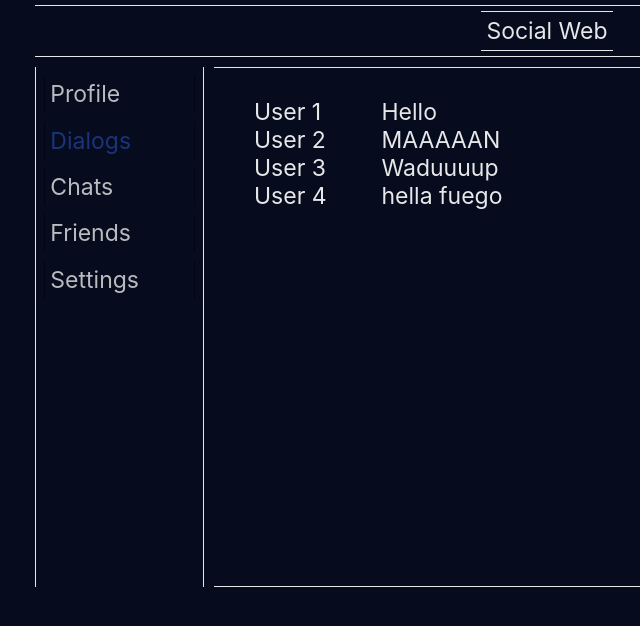
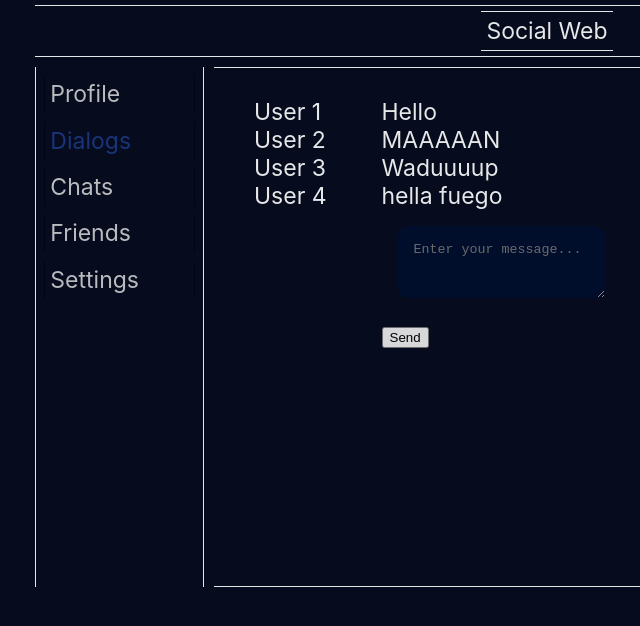
Before and after one commit to vladislavzasyadko/react-course-social-network, a React (Create React App) app: page /dialogs in a window 1280 px wide. Shown: the top 626 px of the page, without its empty margins (93-733 px from the left). Built offline with nearby package versions, Linux system fonts and the light colour scheme.

Commit message:
send message functionality added

```diff
--- a/src/App.js
+++ b/src/App.js
@@ -23,7 +23,8 @@ const App = (props) => {
                     />
                     <Route render={() =>
                         <Dialogs
-                            dialogsData={props.appState.dialogsData} />}
+                            dialogsData={props.appState.dialogsData}
+                            dispatch={props.dispatch} />}
                         path='/dialogs'
                     />
                 </div>
--- a/src/components/Dialogs/Dialogs.jsx
+++ b/src/components/Dialogs/Dialogs.jsx
@@ -2,26 +2,26 @@ import React from "react";
 import DialogItem from './DialogItem/DialogItem'
 import dmodule from './Dialogs.module.css';
 import Message from "./Message/Message";
+import { updateNewMessageBodyCreator, sendMessageCreator } from "../../redux/state";
 
 
 const Dialogs = (props) => {
-  // let dialogsData = [
-  //   { id: 1, name: 'User 1', },
-  //   { id: 2, name: 'User 2', },
-  //   { id: 3, name: 'User 3', },
-  // ]
-
-  // let messagesData = [
-  //   { id: 1, message: 'Hello', },
-  //   { id: 2, message: 'MAAAAAN', },
-  //   { id: 3, message: 'Waduuuup', },
-  // ]
-
   let dialogsElements = props.dialogsData.dialogs
     .map(dialog => <DialogItem name={dialog.name} id={dialog.id} />)
 
   let messageElements = props.dialogsData.messages
     .map(message => <Message message={message.message} />)
+
+  let newMessageBody = props.dialogsData.newMessageBody;
+
+  let onSendMessageClick = () => {
+    props.dispatch(sendMessageCreator());
+  }
+
+  let onNewMessageChange = (event) => {
+    let messageBody = event.target.value;
+    props.dispatch(updateNewMessageBodyCreator(messageBody));
+  }
 
   return (
     <div className={dmodule.dialogs}>
@@ -30,7 +30,16 @@ const Dialogs = (props) => {
       </div>
 
       <div className={dmodule.messagesItems}>
-        {messageElements}
+        <div>{messageElements}</div>
+        <div>
+          <textarea
+            value={newMessageBody}
+            onChange={onNewMessageChange}
+            className={dmodule.input_text}
+            placeholder='Enter your message...'>
+          </textarea>
+        </div>
+        <div><button onClick={onSendMessageClick}>Send</button></div>
       </div>
     </div>
   );
--- a/src/components/Dialogs/Dialogs.module.css
+++ b/src/components/Dialogs/Dialogs.module.css
@@ -23,3 +23,14 @@
 .messagesItems .message {
 
 }
+
+.input_text {
+    color: #76dfff;
+    background-color: #000f2e;
+    border-radius: 10px;
+    min-width: 50px;
+    min-height: 40px;
+    border: none;
+    padding: 1pc;
+    margin: 1rem;
+}
--- a/src/components/Profile/MyPosts/MyPosts.jsx
+++ b/src/components/Profile/MyPosts/MyPosts.jsx
@@ -1,7 +1,7 @@
 import React from "react";
 import mpmodule from './MyPosts.module.css';
 import Post from "./Post/Post";
-import { addPostActionCreator, updateNewPostText } from "../../../redux/state";
+import { addPostActionCreator, updateNewPostTextActionCreator } from "../../../redux/state";
 
 const MyPosts = (props) => {
 
@@ -16,7 +16,7 @@ const MyPosts = (props) => {
 
   let onPostChange = () => {
     let text = newPostElement.current.value;
-    let action = updateNewPostText(text);
+    let action = updateNewPostTextActionCreator(text);
     props.dispatch(action);
   }
 
@@ -26,7 +26,8 @@ const MyPosts = (props) => {
       <h3>My posts</h3>
       <div>New post</div>
       <div>
-        <textarea ref={newPostElement}
+        <textarea className={mpmodule.input_text}
+          ref={newPostElement}
           placeholder='Let me tell u about...'
           value={props.newPostText}
           onChange={onPostChange}>
--- a/src/components/Profile/MyPosts/MyPosts.module.css
+++ b/src/components/Profile/MyPosts/MyPosts.module.css
@@ -1,4 +1,4 @@
-textarea {
+.input_text {
     color: #76dfff;
     background-color: #000f2e;
     border-radius: 10px;
--- a/src/redux/state.js
+++ b/src/redux/state.js
@@ -1,5 +1,8 @@
 const UPDATE_NEW_POST_TEXT = 'UPDATE-NEW-POST-TEXT';
+const UPDATE_NEW_MESSAGE_BODY = 'UPDATE-NEW-MESSAGE-BODY';
 const ADD_POST = 'ADD-POST';
+const SEND_MESSAGE = 'SEND-MESSAGE';
+
 let store = {
     _state: {
         profileData:{
@@ -22,14 +25,15 @@ let store = {
                 { id: 1, message: 'Hello', },
                 { id: 2, message: 'MAAAAAN', },
                 { id: 3, message: 'Waduuuup', },
-                { id: 3, message: 'hella fuego', },
+                { id: 4, message: 'hella fuego', },
             ],
+            newMessageBody: "",
         }
     },
     getState() {
         return this._state;
     },
-    _callSubscriber() {
+    _callSubscriber() {//later will be rerendering tree method
         console.log("State changed");
     },
     subscriber(observer) {
@@ -47,32 +51,59 @@ let store = {
         }
         this._callSubscriber(this._state);
     },
+    _sendMessage() {
+        let newMessage = {
+            id: 5,
+            message: this._state.dialogsData.newMessageBody,
+        }
+        if(newMessage.message.trim() !== ''){
+            this._state.dialogsData.messages.push(newMessage);
+            this._state.dialogsData.newMessageBody ='';
+        }
+        this._callSubscriber(this._state);
+    },
     _updatePostText(newText) {
         this._state.profileData.newPostText = newText;
         this._callSubscriber(this._state);
     },
+    _updateMessageBody(messageBody){
+        this._state.dialogsData.newMessageBody = messageBody;
+        this._callSubscriber(this._state);
+    },
     dispatch(action) {
+        // switch(action){
+        //     case ADD_POST:
+        //         this._addPost();
+        //         break;
+        // }
         if(action.type === ADD_POST){
             this._addPost();
         }else if(action.type === UPDATE_NEW_POST_TEXT) {
             this._updatePostText(action.newText);
+        } else if(action.type === UPDATE_NEW_MESSAGE_BODY){
+            this._updateMessageBody(action.messageBody);
+        } else if(action.type === SEND_MESSAGE){
+            this._sendMessage();
         }
     }
 
 }
 
-export const addPostActionCreator = () => (
-    {
-        type: ADD_POST
-    }
-)
+export const addPostActionCreator = () => ({type: ADD_POST})
 
-export const updateNewPostText = (text) => (
-    {
+export const updateNewPostTextActionCreator = (text) => ({
         type: UPDATE_NEW_POST_TEXT,
         newText: text,
-    }
-)
+})
+
+export const sendMessageCreator = () => ({type: SEND_MESSAGE})
+
+export const updateNewMessageBodyCreator = (message) => ({
+        type: UPDATE_NEW_MESSAGE_BODY,
+        messageBody: message,
+})
+
+
 window.store = store;
 
 export default store
```
Also changed, not shown: index.html (+0 -84 lines).
